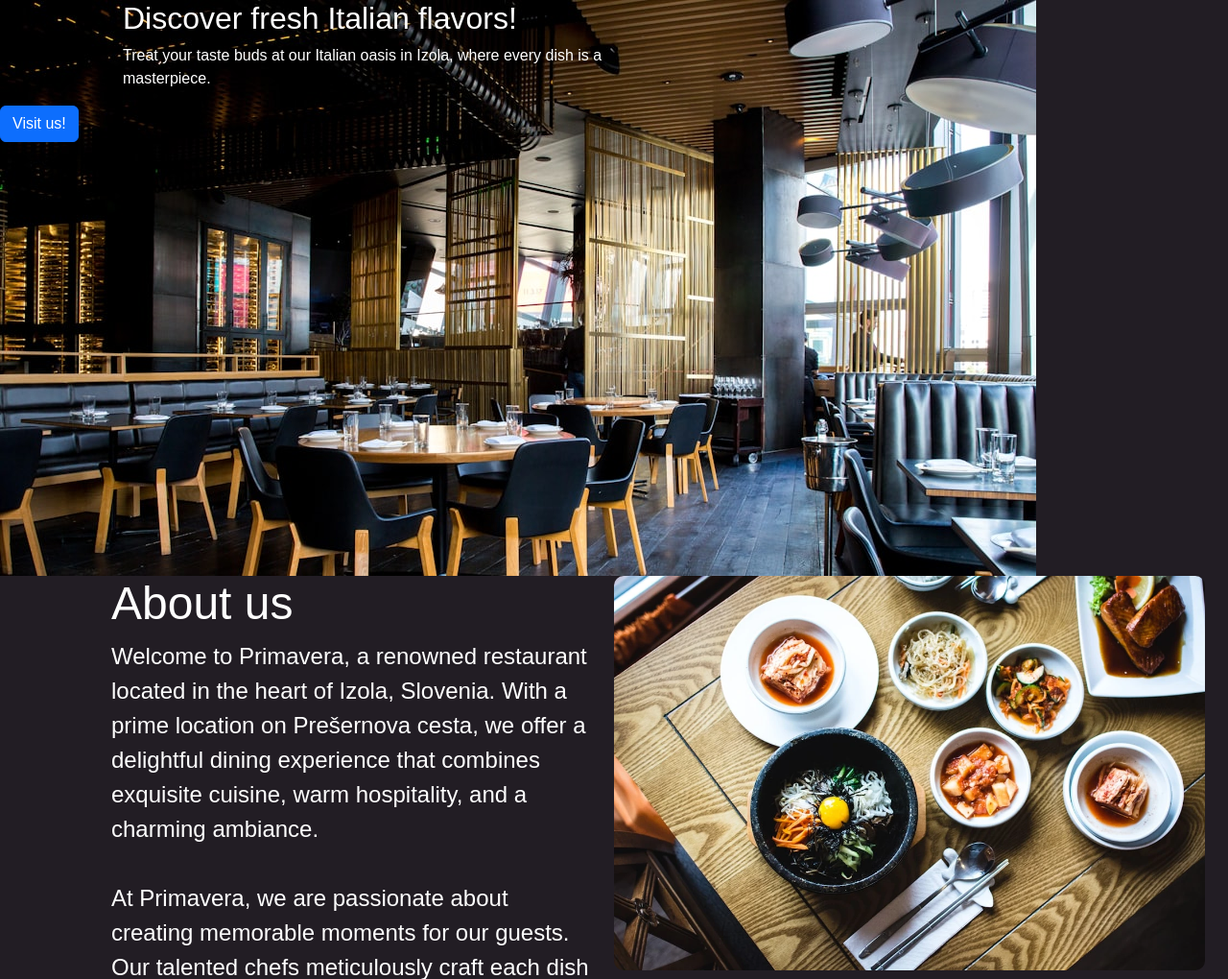
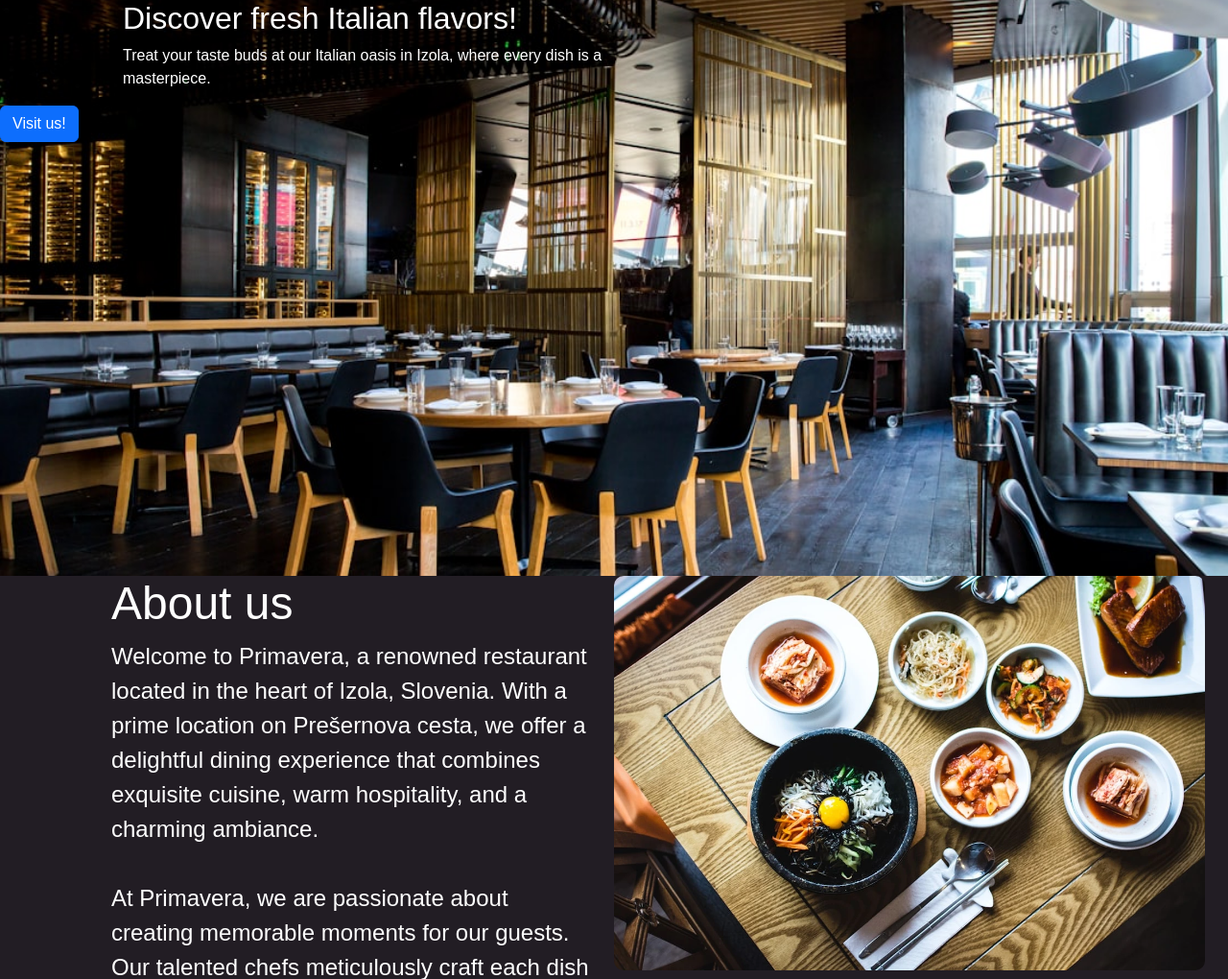
Before and after one commit to Duksa2001/Restorant, a Flask app: page / in a window 1280 px wide. Shown: the part 90-1110 px from the top of the page at 96% size. Run offline with Flask 3, Linux system fonts and the light colour scheme; some libraries are stand-ins or nearby versions.

Commit message:
Update index.html

```diff
--- a/templates/index.html
+++ b/templates/index.html
@@ -31,7 +31,7 @@
 
 
     <section class="home" >
-      <div style="background-image: url('/static/image/background.jpeg'); object-fit: cover; background-repeat: no-repeat; height: 600px;">
+      <div style="background-image: url('/static/image/background.jpeg'); background-size: cover; background-repeat: no-repeat; height: 600px; width: 100%; background-position: center;">
         <div class=" continer col-md-6" style="padding-left: 10%;">
             <h2>Discover fresh Italian flavors!</h2>
 
```
